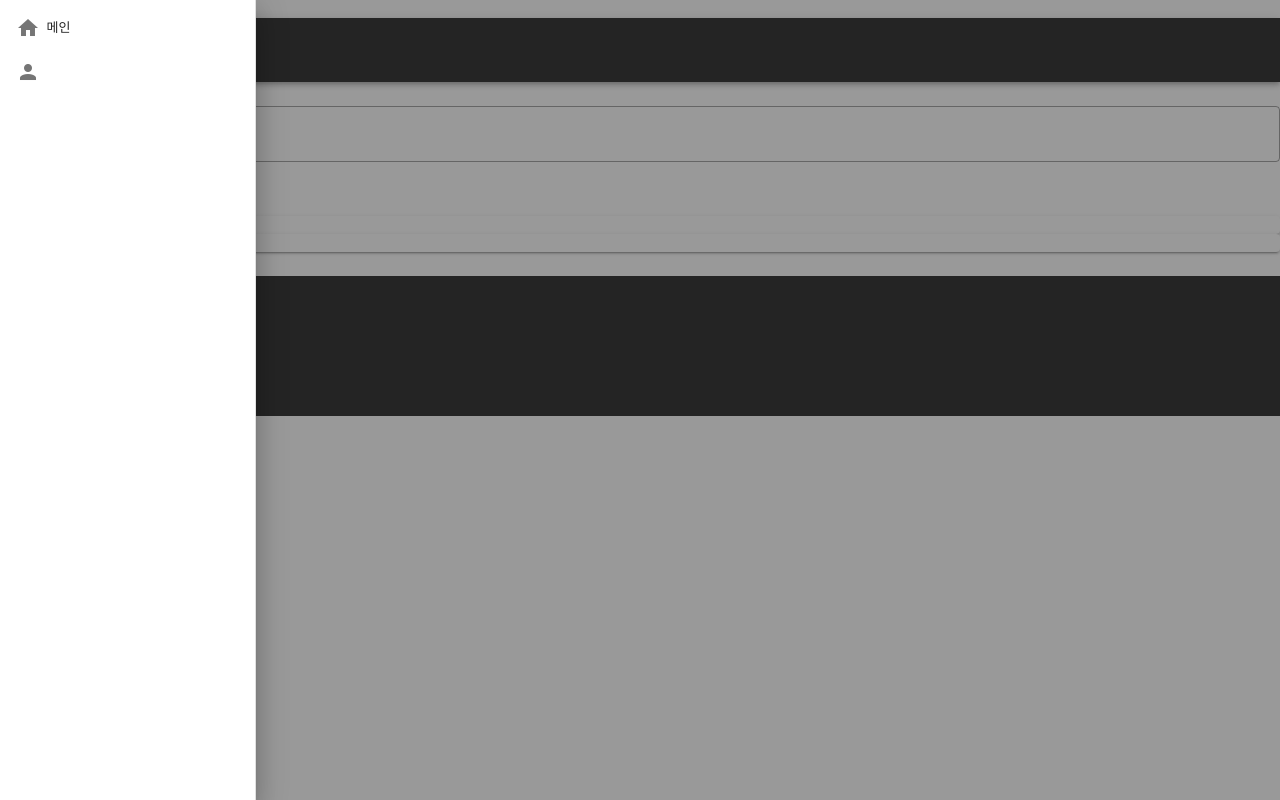
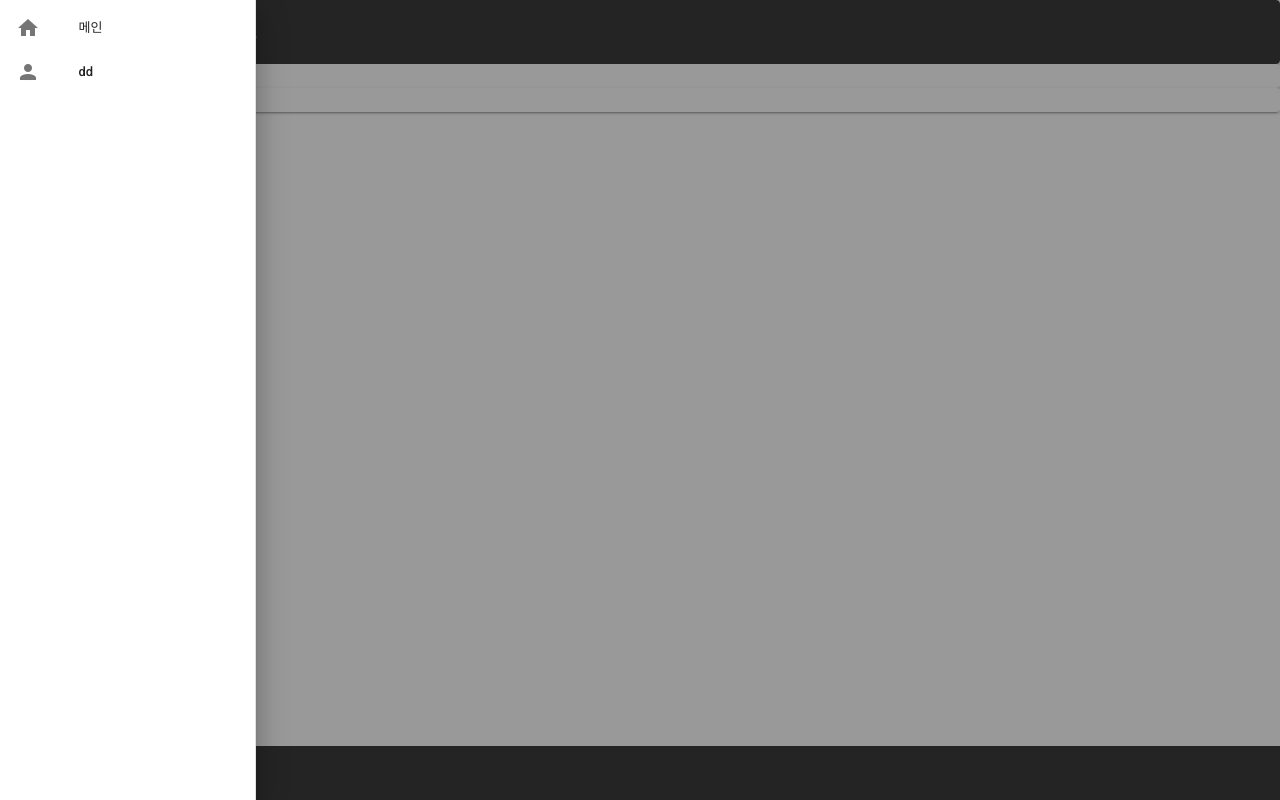
Before and after one commit to krkgj/Front-Vue_blog_project, a Vue app: page /blog in a window 1280 px wide. Both pictures are taken after a click on the button 40 px from the left and 50 px from the top of the page. Built offline with nearby package versions, Linux system fonts and the light colour scheme.

Commit message:
20210906-002-Vuex로 NavigationDrawer 설정중..

```diff
--- a/src/App.vue
+++ b/src/App.vue
@@ -1,19 +1,44 @@
 <template>
-  <div>
-    <router-link to="/blog" exact>GO TO BLOG!</router-link> |
-    <router-link to="/home" exact>Home</router-link>
-    <router-view></router-view>
-  </div>
+  <v-app>
+    <blog-navigation>
+      <!-- -->
+    </blog-navigation>
+
+    <blog-app-bar> </blog-app-bar>
+
+    <!-- Sizes your content based upon application components -->
+    <blog-main>
+      <!-- Provides the application the proper gutter -->
+      <v-container fluid>
+        <!-- If using vue-router -->
+        <router-view></router-view>
+      </v-container>
+    </blog-main>
+
+    <blog-footer app> </blog-footer>
+  </v-app>
 </template>
 
 <script>
+import BlogNavigation from "@/components/navs/BlogNavigation";
+import BlogAppBar from "@/components/navs/BlogAppBar";
+import BlogMain from "@/components/view/BlogMain";
+import BlogFooter from "@/components/navs/BlogFooter";
 export default {
   name: "App",
+  data() {
+    return {
+      pDrawer: false,
+    };
+  },
 
-  components: {},
-  created() {
-    console.log(process.env);
-    console.log("시발");
+  components: {
+    BlogNavigation,
+    BlogAppBar,
+    BlogMain,
+    BlogFooter,
   },
+  created() {},
+  methods: {},
 };
 </script>
--- a/src/components/Blog.vue
+++ /dev/null
@@ -1,60 +0,0 @@
-<template>
-  <div>
-    <v-row>
-      <v-col cols="12" class="mx-4 mb-4"
-        ><blog-navigation-bar> </blog-navigation-bar
-      ></v-col>
-      <v-col cols="12"><search-bar></search-bar></v-col>
-    </v-row>
-    <v-row>
-      <v-col cols="12"> <blog-main></blog-main></v-col>
-    </v-row>
-    <v-row>
-      <v-col cols="12"> <blog-footer></blog-footer></v-col>
-    </v-row>
-  </div>
-</template>
-
-<script>
-import BlogNavigationBar from "@/components/navs/BlogNavigationBar";
-import SearchBar from "@/components/search/SearchBar";
-import BlogMain from "@/components/view/BlogMain";
-import BlogFooter from "@/components/navs/BlogFooter";
-export default {
-  components: {
-    BlogNavigationBar,
-    SearchBar,
-    BlogMain,
-    BlogFooter,
-  },
-};
-</script>
-
-<style>
-.left {
-  position: fixed;
-  top: 0px;
-  left: 0px;
-  width: 100%;
-  height: 100%;
-  padding: 40px 0;
-  overflow: hidden;
-}
-.top {
-  position: fixed;
-  top: 0px;
-  left: 0px;
-  width: 100%;
-  padding: 40px 0;
-  overflow: hidden;
-}
-.bottom {
-  position: fixed;
-  top: 0px;
-  left: 0px;
-  width: 250px;
-  height: 100%;
-  padding: 40px 0;
-  overflow: hidden;
-}
-</style>
--- /dev/null
+++ b/src/components/navs/BlogAppBar.vue
@@ -0,0 +1,29 @@
+<template>
+  <v-card class="overflow-hidden">
+    <v-app-bar dark class="pa-0 ma-0">
+      <v-app-bar-nav-icon
+        @click="$store.commit('changeDrawerState', { caller: 'appBar' })"
+      ></v-app-bar-nav-icon>
+      <v-toolbar-title>&nbsp;&nbsp;김경진의 개발 블로그</v-toolbar-title>
+    </v-app-bar>
+  </v-card>
+</template>
+
+<script>
+export default {
+  data() {
+    return {
+      drawer: this.$store.state.drawer,
+    };
+  },
+  props: {
+    appBarDrawer: {
+      type: Boolean,
+      default: false,
+    },
+  },
+  methods: {
+    setAppBarState() {},
+  },
+};
+</script>
--- a/src/components/navs/BlogFooter.vue
+++ b/src/components/navs/BlogFooter.vue
@@ -1,16 +1,16 @@
 <template>
   <v-footer dark padless>
-    <v-card-text>
+    <!-- <v-card-text>
       <v-btn v-for="icon in icons" :key="icon" class="mx-4 white--text" icon>
         <v-icon size="24px">{{ icon }}</v-icon>
       </v-btn>
-    </v-card-text>
+    </v-card-text> -->
 
-    <v-card-text class="pa-8 ma-0">
+    <!-- <v-card-text class="pa-0 ma-0">
       <p class="">awkws</p>
     </v-card-text>
 
-    <v-divider></v-divider>
+    <v-divider></v-divider> -->
 
     <v-card-text class="white--text ">
       {{ new Date().getFullYear() }} — <strong>Vuetify</strong>
@@ -21,7 +21,9 @@
 <script>
 export default {
   data() {
-    return {};
+    return {
+      icons: ["ddd", "dd"],
+    };
   },
 };
 </script>
--- /dev/null
+++ b/src/components/navs/BlogNavigation.vue
@@ -0,0 +1,41 @@
+<template>
+  <v-navigation-drawer v-model="drawer" absolute temporary>
+    <v-list nav dense>
+      <v-list-item-group active-class="deep-purple--text text--accent-4">
+        <v-list-item>
+          <v-list-item-icon>
+            <v-icon>mdi-home</v-icon>
+          </v-list-item-icon>
+          <v-list-item-title>&nbsp;&nbsp;메인</v-list-item-title>
+        </v-list-item>
+
+        <v-list-item>
+          <v-list-item-icon>
+            <v-icon>mdi-account</v-icon>
+          </v-list-item-icon>
+          <v-list-item-title>&nbsp;&nbsp;dd</v-list-item-title>
+        </v-list-item>
+      </v-list-item-group>
+    </v-list>
+  </v-navigation-drawer>
+  <!-- </v-card> -->
+</template>
+
+<script>
+export default {
+  data() {
+    return {};
+  },
+  computed: {
+    drawer: {
+      get() {
+        return this.$store.state.drawer;
+      },
+      set() {
+        if (this.$store.state.drawer === true) console.log("Set!");
+        // this.$store.commit("changeDrawerState", { caller: "navigation" });
+      },
+    },
+  },
+};
+</script>
--- a/src/components/navs/BlogNavigationBar.vue
+++ /dev/null
@@ -1,41 +0,0 @@
-<template>
-  <div>
-    <v-app-bar color="deep-purple" dark>
-      <v-app-bar-nav-icon @click="drawer = true"></v-app-bar-nav-icon>
-      <v-toolbar-title>&nbsp;&nbsp;김경진의 개발 블로그</v-toolbar-title>
-    </v-app-bar>
-    <v-navigation-drawer v-model="drawer" absolute temporary>
-      <v-list nav dense>
-        <v-list-item-group
-          v-model="group"
-          active-class="deep-purple--text text--accent-4"
-        >
-          <v-list-item>
-            <v-list-item-icon>
-              <v-icon>mdi-home</v-icon>
-            </v-list-item-icon>
-            <v-list-item-title>&nbsp;&nbsp;메인</v-list-item-title>
-          </v-list-item>
-
-          <v-list-item>
-            <v-list-item-icon>
-              <v-icon>mdi-account</v-icon>
-            </v-list-item-icon>
-            <v-list-item-title>&nbsp;&nbsp;</v-list-item-title>
-          </v-list-item>
-        </v-list-item-group>
-      </v-list>
-    </v-navigation-drawer>
-  </div>
-  <!-- </v-card> -->
-</template>
-
-<script>
-export default {
-  data() {
-    return {
-      drawer: false,
-    };
-  },
-};
-</script>
--- a/src/components/view/BlogMain.vue
+++ b/src/components/view/BlogMain.vue
@@ -1,7 +1,7 @@
 <template>
-  <div class="ma">
+  <v-main class="ma">
     <v-card ma="3"> 444</v-card>
 
     <v-card>33</v-card>
-  </div>
+  </v-main>
 </template>
--- a/src/router/index.js
+++ b/src/router/index.js
@@ -1,7 +1,7 @@
 import Vue from "vue";
 import VueRouter from "vue-router";
 import Home from "../views/Home.vue";
-import Blog from "@/components/Blog.vue";
+import Blog from "@/App.vue";
 
 Vue.use(VueRouter);
 const NotFound = { template: "<div>Not Found</div>" };
--- a/src/store/index.js
+++ b/src/store/index.js
@@ -1,15 +1,21 @@
-import Vue from 'vue'
-import Vuex from 'vuex'
+import Vue from "vue";
+import Vuex from "vuex";
 
-Vue.use(Vuex)
+Vue.use(Vuex);
 
 export default new Vuex.Store({
   state: {
+    drawer: false,
   },
   mutations: {
+    changeDrawerState(state, caller) {
+      if (caller.caller === "appBar") state.drawer = true;
+      // else if (caller.caller === "navigation" && state.drawer == true)
+      //   state.drawer = false;
+      console.log(state.drawer);
+      console.log(caller.caller);
+    },
   },
-  actions: {
-  },
-  modules: {
-  }
-})
+  actions: {},
+  modules: {},
+});
```
Also changed, not shown: src/components/navs/BlogSideBar.vue (deleted, +0 -45 lines).
